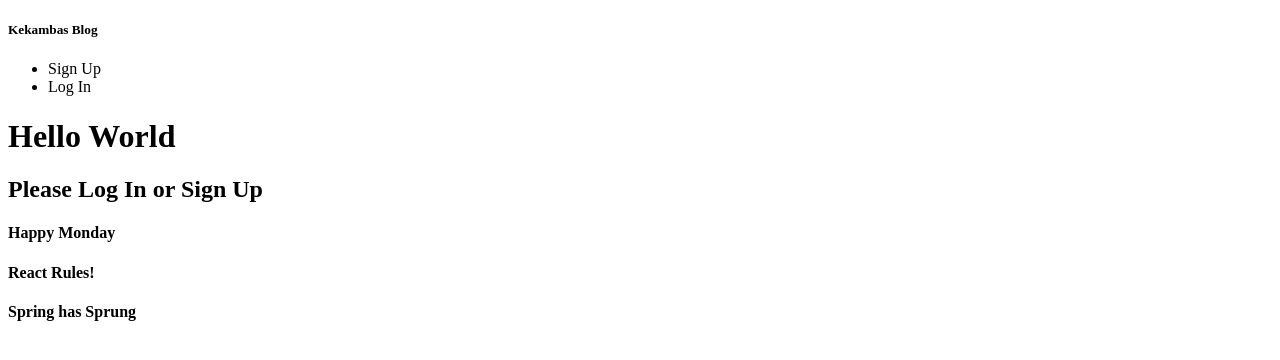
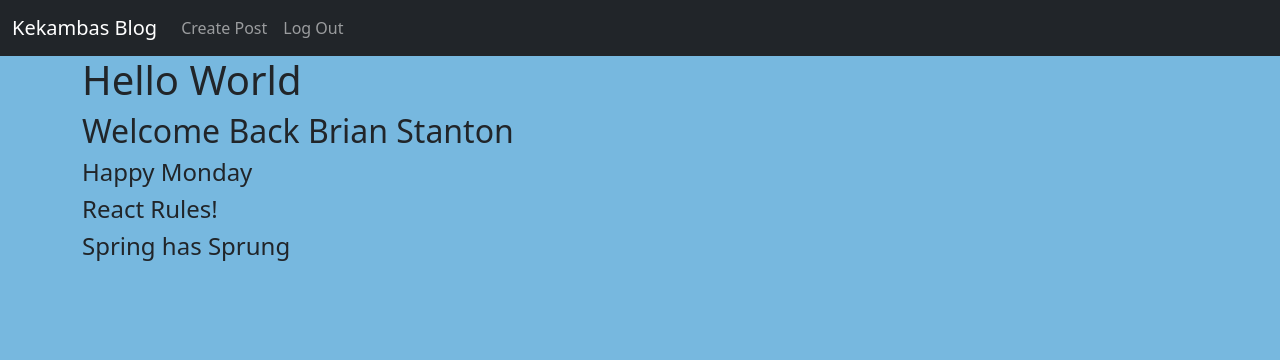
Before and after one commit to bstanton773/kekambas-142_react_intro, a React (Vite) app: page / in a window 1280 px wide. Shown: the top 360 px of the page. Built offline with nearby package versions, Linux system fonts and the light colour scheme.

Commit message:
Add styling via our own CSS + React-Bootstrap

```diff
--- a/package.json
+++ b/package.json
@@ -10,7 +10,9 @@
         "preview": "vite preview"
     },
     "dependencies": {
+        "bootstrap": "^5.3.3",
         "react": "^18.2.0",
+        "react-bootstrap": "^2.10.2",
         "react-dom": "^18.2.0"
     },
     "devDependencies": {
--- a/src/App.tsx
+++ b/src/App.tsx
@@ -1,10 +1,11 @@
 import Navigation from './components/Navigation';
+import Container from 'react-bootstrap/Container';
 
 
 export default function App(){
     const firstName: string = 'Brian';
     const lastName: string = 'Stanton';
-    const isLoggedIn: boolean = false;
+    const isLoggedIn: boolean = true;
 
     const posts: {id:number, title:string}[] = [
         {id: 1, title: 'Happy Monday'},
@@ -15,9 +16,11 @@
     return (
         <>
             <Navigation isLoggedIn={isLoggedIn}/>
-            <h1>Hello World</h1>
-            <h2>{isLoggedIn ? `Welcome Back ${firstName} ${lastName}` : 'Please Log In or Sign Up'}</h2>
-            {posts.map( p => <h4 key={p.id}>{p.title}</h4> )}
+            <Container>
+                <h1>Hello World</h1>
+                <h2>{isLoggedIn ? `Welcome Back ${firstName} ${lastName}` : 'Please Log In or Sign Up'}</h2>
+                {posts.map( p => <h4 key={p.id}>{p.title}</h4> )}
+            </Container>
         </>
     )
 }
--- a/src/components/Navigation.tsx
+++ b/src/components/Navigation.tsx
@@ -1,3 +1,6 @@
+import Container from 'react-bootstrap/Container';
+import Nav from 'react-bootstrap/Nav';
+import Navbar from 'react-bootstrap/Navbar';
 
 type NavigationProps = {
     isLoggedIn: boolean
@@ -6,21 +9,26 @@
 export default function Navigation({ isLoggedIn }: NavigationProps){
 
     return (
-        <div>
-            <h5>Kekambas Blog</h5>
-            <ul>
-                { isLoggedIn ? (
-                    <>
-                        <li>Create Post</li>
-                        <li>Sign Out</li>
-                    </>
-                ) : (
-                    <>
-                        <li>Sign Up</li>
-                        <li>Log In</li>
-                    </>
-                ) }
-            </ul>
-        </div>
+        <Navbar expand='lg' data-bs-theme='dark' bg='dark'>
+            <Container fluid>
+                <Navbar.Brand href='/'>Kekambas Blog</Navbar.Brand>
+                <Navbar.Toggle aria-controls='nav-collapse' />
+                <Navbar.Collapse id='nav-collapse'>
+                    <Nav className='me-auto'>
+                        {isLoggedIn ? (
+                            <>
+                                <Nav.Link href='/'>Create Post</Nav.Link>
+                                <Nav.Link href='/'>Log Out</Nav.Link>
+                            </>
+                        ) : (
+                            <>
+                                <Nav.Link href='/'>Sign Up</Nav.Link>
+                                <Nav.Link href='/'>Log In</Nav.Link>
+                            </>
+                        )}
+                    </Nav>
+                </Navbar.Collapse>
+            </Container>
+        </Navbar>
     )
 }
--- /dev/null
+++ b/src/main.css
@@ -0,0 +1,3 @@
+body {
+    background-color: #1d8aca99
+}
--- a/src/main.tsx
+++ b/src/main.tsx
@@ -1,6 +1,8 @@
 import React from "react";
 import ReactDOM from "react-dom/client";
 import App from "./App.tsx";
+import 'bootstrap/dist/css/bootstrap.min.css'; // Bootstrap CSS
+import './main.css'; // Import our own CSS - Should be imported AFTER bootstrap CSS
 
 ReactDOM.createRoot(document.getElementById("root")!).render(
     <React.StrictMode>
```
Also changed, not shown: 1 other file (tests, documents, lock files or other folders).
